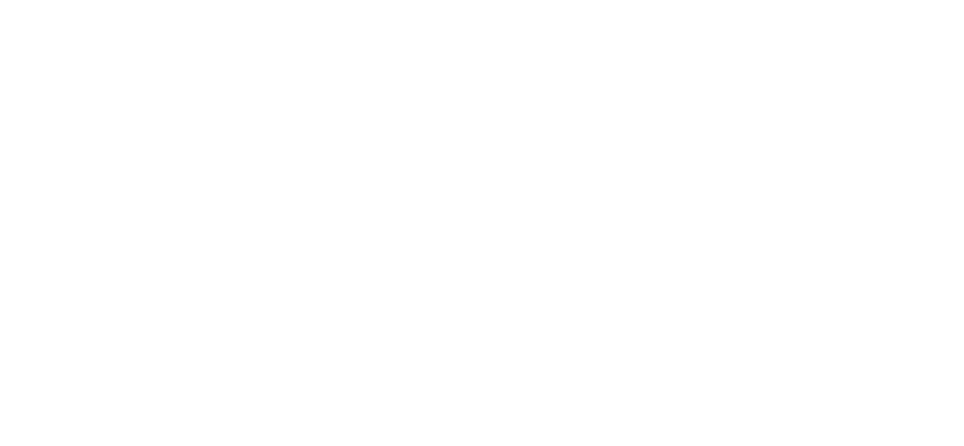
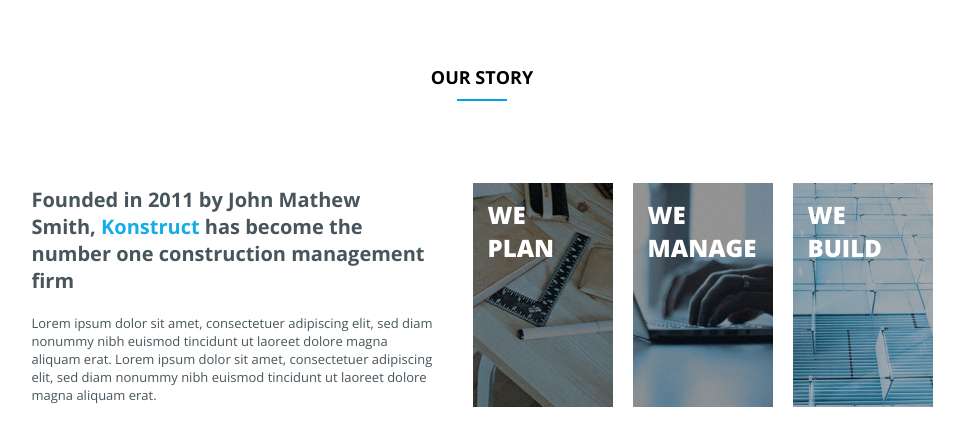
Before and after one commit to kokshetimur/site_portfolio, a plain HTML site: page index.html in a window 1280 px wide. Shown: the whole page, without its empty margins (158-1122 px from the left). Drawn offline with nearby package versions, Linux system fonts and the light colour scheme.

Commit message:
add block "Our Story"

```diff
--- a/index.html
+++ b/index.html
@@ -4,8 +4,28 @@
     <meta charset="UTF-8">
     <meta name="viewport" content="width=device-width, initial-scale=1.0">
     <title>Document</title>
+    <Link rel="stylesheet" href="/style/main.css">
 </head>
 <body>
+    <section class="story">
+        <div class="container">
+        <h2 class="story_title_2">Our Story</h2>
+        <div class="story_inner">
+            <div class="story_left">
+                <h3 class="story_title_3">Founded in 2011 by John Mathew <br> Smith, <span class="accent-color">Konstruct </span>has become
+                    the <br>number  one construction management firm</h3>
+                    <p class="story_text">Lorem ipsum dolor sit amet, consectetuer adipiscing elit, sed diam nonummy nibh
+                         euismod tincidunt ut laoreet dolore magna aliquam erat. Lorem ipsum dolor sit amet,
+                         consectetuer adipiscing elit, sed diam nonummy nibh euismod tincidunt ut laoreet dolore magna aliquam erat.</p>
+            </div>
+            <div class="story_right">
+                <div class="story-item">We plan</div>
+                <div class="story-item">We manage</div>
+                <div class="story-item">We build</div>
+            </div>
+         </div>
+        </div>
+    </section>
 
 </body>
 </html>
--- /dev/null
+++ b/style/main.css
@@ -0,0 +1,122 @@
+@import url('https://fonts.googleapis.com/css2?family=Open+Sans:wght@400;600;700;800&display=swap');
+
+body {
+    font-family: 'Open Sans', sans-serif;
+    margin: 0px;
+}
+
+html {
+  box-sizing: border-box;
+}
+*, *::before,*::after{
+  box-sizing: inherit;
+}
+
+
+.container {
+
+    width: 100%;
+    max-width:1440px ;
+    margin: 0 auto;
+    padding: 0 250px;
+}
+
+.story {
+
+}
+.story_left {
+  max-width: 406px;
+  margin-right: 35px;
+}
+.story_title_2 {
+  text-transform: uppercase;
+  text-align: center;
+  font-weight: bold;
+  font-size: 18px;
+  padding: 50px 0;
+}
+.story_title_2::after{
+  width: 50px;
+  height: 2px;
+  background-color: #00A4E5;
+  content: '';
+  display: block;
+  margin: 10px auto 0;
+}
+
+.story_title_3 {
+  font-weight: bold;
+  font-size: 20px;
+  color: #48555B;
+}
+.story_inner {
+  display: flex;
+  justify-content: center;
+}
+.accent-color {
+  color: #16ACE8;
+
+}
+
+.story_text {
+  color: #48555B;
+  font-size: 13px;
+
+}
+.story_right {
+  display: flex;
+  align-items: flex-end;
+  margin-bottom: 10px;
+
+}
+.story-item {
+  font-size: 24px;
+  font-weight: 800;
+  color: #fff;
+  text-transform: uppercase;
+  width: 140px ;
+  height: 224px;
+  padding: 15px;
+  margin-right: 20px;
+
+}
+.story-item:nth-child(1) {
+  background-image: url(../img/we\ plan.png) ;
+
+}
+.story-item:nth-child(2) {
+  background-image: url(../img/we\ manage.png) ;
+
+}
+.story-item:nth-child(3) {
+  background-image: url(../img/Bitmap.png) ;
+  margin-right: 0px;
+
+}
+@media screen and (max-width: 1440px){
+.container {
+  padding: 0 50px;
+}
+}
+@media screen and (max-width: 1024px){
+  .container {
+    padding: 0 10px;
+  }
+  .story_inner{
+    flex-wrap: wrap;
+  }
+  }
+
+@media screen and (max-width: 500px){
+
+  .story_right{
+    flex-wrap: wrap;
+  }
+  .story-item{
+    margin-bottom: 20px;
+  }
+  .story-item:nth-child(3){
+    margin-bottom: 0px;
+  }
+
+  }
```
Also changed, not shown: img/Bitmap.png (added), img/we manage.png (added), img/we plan.png (added), 2 other files.
